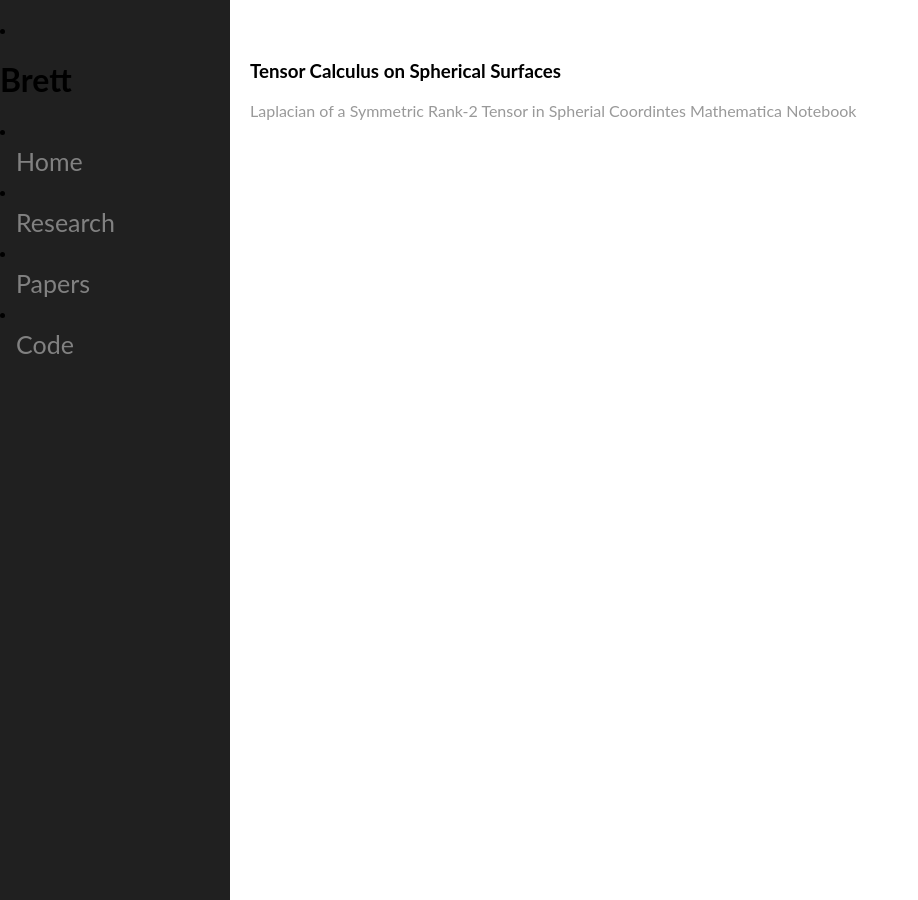
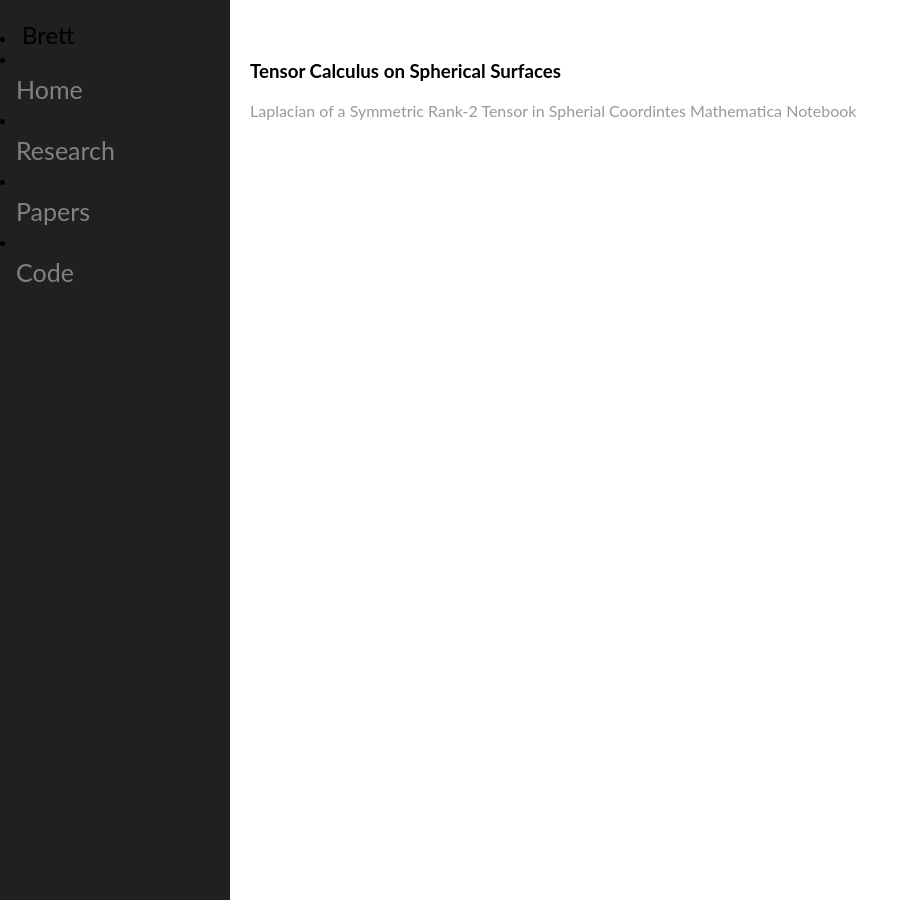
Before and after one commit to mckimb/mckimb.github.io, a Jekyll site: the page built from code/index.html, in a window 1280 px wide. Shown: the whole page, without its empty margins (0-918 px from the left). Built offline with Jekyll 4.4.1, drawn with Linux system fonts in a browser that asks for light colours.

Commit message:
Update default.html

```diff
--- a/_layouts/default.html
+++ b/_layouts/default.html
@@ -9,7 +9,7 @@
 		</head>
 		<body>
 			<div class="sidenav">
-				<li><h1>Brett</li></h1></li>
+				<li> <font size="+2">Brett</font></li>
 				<li><a href="/">Home</a></li>
   				<li><a href="/research">Research</a></li>
   				<li><a href="/papers">Papers</a></li>
```
